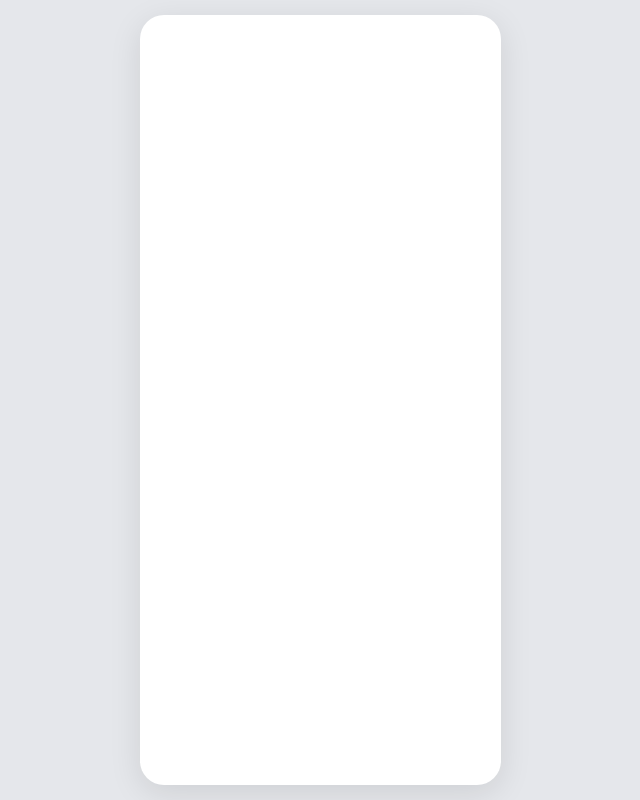
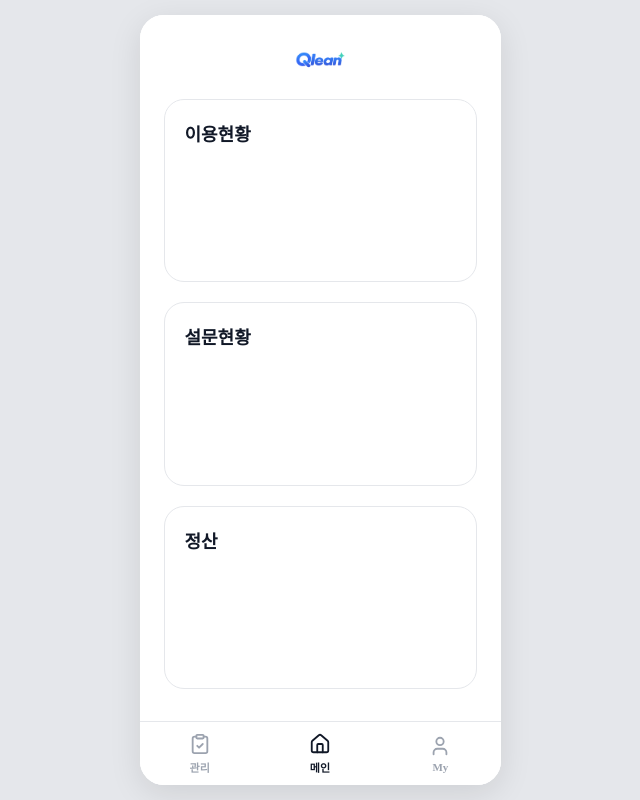
Before and after one commit to SKThon-YAHO/yaho-frontend, a React (Vite) app: page /main in a window 1280 px wide. Before the commit this address had no page. Shown: the whole page, without its empty margins (320-960 px from the left). Built offline with nearby package versions, Linux system fonts and the light colour scheme.

Commit message:
✨ Feat: 회원 메인 페이지 틀 및 라우팅 구현

```diff
--- a/src/App.jsx
+++ b/src/App.jsx
@@ -1,6 +1,13 @@
 import { BrowserRouter, Routes, Route } from 'react-router-dom'
 import styled from 'styled-components'
+import Layout from './layout/Layout'
 import LoginPage from './pages/Login/LoginPage'
+import MainPage from './pages/Main/MainPage'
+import UsageStatusPage from './pages/Usage-status/UsageStatusPage'
+import ManagePage from './pages/Manage/ManagePage'
+import CalculatePage from './pages/Calculate/CalculatePage'
+import ReportPage from './pages/Report/ReportPage'
+import MyPage from './pages/My/MyPage'
 
 function App() {
   return (
@@ -9,6 +16,14 @@ function App() {
         <MobileFrame>
           <Routes>
             <Route path="/" element={<LoginPage />} />
+            <Route element={<Layout />}>
+              <Route path="/main" element={<MainPage />} />
+              <Route path="/usage" element={<UsageStatusPage />} />
+              <Route path="/manage" element={<ManagePage />} />
+              <Route path="/calculate" element={<CalculatePage />} />
+              <Route path="/report" element={<ReportPage />} />
+              <Route path="/my" element={<MyPage />} />
+            </Route>
           </Routes>
         </MobileFrame>
       </Viewport>
@@ -32,8 +47,7 @@ const MobileFrame = styled.div`
   width: 361px;
   height: 770px;
   flex-shrink: 0;
-  overflow-x: hidden;
-  overflow-y: auto;
+  overflow: hidden;
   border-radius: 24px;
   background-color: #ffffff;
   box-shadow: 0 8px 32px rgba(0, 0, 0, 0.1);
--- /dev/null
+++ b/src/common/Footer/Footer.jsx
@@ -0,0 +1,53 @@
+import { NavLink } from 'react-router-dom'
+import styled from 'styled-components'
+import { ClipboardCheck, House, User } from 'lucide-react'
+
+const TABS = [
+  { label: '관리', path: '/report', Icon: ClipboardCheck },
+  { label: '메인', path: '/main', Icon: House },
+  { label: 'My', path: '/my', Icon: User },
+]
+
+export default function Footer() {
+  return (
+    <Wrapper>
+      {TABS.map(({ label, path, Icon }) => (
+        <Tab key={path} to={path} draggable={false}>
+          <Icon size={22} strokeWidth={2} />
+          <Label>{label}</Label>
+        </Tab>
+      ))}
+    </Wrapper>
+  )
+}
+
+const Wrapper = styled.footer`
+  height: 64px;
+  flex-shrink: 0;
+  border-top: 1px solid #e5e7eb;
+  background-color: #ffffff;
+  display: flex;
+  user-select: none;
+`
+
+const Tab = styled(NavLink)`
+  flex: 1;
+  display: flex;
+  flex-direction: column;
+  align-items: center;
+  justify-content: center;
+  gap: 4px;
+  color: #9ca3af;
+  text-decoration: none;
+  -webkit-tap-highlight-color: transparent;
+  cursor: pointer;
+
+  &.active {
+    color: #111827;
+  }
+`
+
+const Label = styled.span`
+  font-size: 11px;
+  font-weight: 600;
+`
--- /dev/null
+++ b/src/common/Header/Header.jsx
@@ -0,0 +1,25 @@
+import styled from 'styled-components'
+import logo from '../../assets/images/qlean-logo.png'
+
+export default function Header() {
+  return (
+    <Wrapper>
+      <Logo src={logo} alt="Qlean" />
+    </Wrapper>
+  )
+}
+
+const Wrapper = styled.header`
+  height: 72px;
+  padding: 16px 16px 0;
+  flex-shrink: 0;
+  display: flex;
+  align-items: center;
+  justify-content: center;
+  background-color: #ffffff;
+`
+
+const Logo = styled.img`
+  height: 28px;
+  width: auto;
+`
--- /dev/null
+++ b/src/components/Card/MenuCard.jsx
@@ -0,0 +1,38 @@
+import styled from 'styled-components'
+
+export default function MenuCard({ title, onClick }) {
+  return (
+    <Card type="button" onClick={onClick}>
+      <Title>{title}</Title>
+    </Card>
+  )
+}
+
+const Card = styled.button`
+  width: 100%;
+  flex: 1;
+  min-height: 0;
+  border: 1px solid #e5e7eb;
+  border-radius: 20px;
+  background-color: #ffffff;
+  padding: 20px;
+  text-align: left;
+  cursor: pointer;
+  display: flex;
+  flex-direction: column;
+  transition: background-color 0.15s ease;
+
+  &:hover {
+    background-color: #f9fafb;
+  }
+
+  &:active {
+    background-color: #f3f4f6;
+  }
+`
+
+const Title = styled.span`
+  color: #111827;
+  font-size: 18px;
+  font-weight: 700;
+`
--- a/src/index.css
+++ b/src/index.css
@@ -18,3 +18,13 @@ input,
 button {
   font: inherit;
 }
+
+/* 스크롤은 유지하되 스크롤바는 전역에서 숨김 */
+* {
+  scrollbar-width: none;
+  -ms-overflow-style: none;
+}
+
+*::-webkit-scrollbar {
+  display: none;
+}
--- /dev/null
+++ b/src/layout/Layout.jsx
@@ -0,0 +1,57 @@
+import { Outlet, useLocation } from 'react-router-dom'
+import styled, { keyframes } from 'styled-components'
+import Header from '../common/Header/Header'
+import Footer from '../common/Footer/Footer'
+
+export default function Layout() {
+  const { pathname } = useLocation()
+
+  return (
+    <Container>
+      <Header />
+      <Content>
+        <Page key={pathname}>
+          <Outlet />
+        </Page>
+      </Content>
+      <Footer />
+    </Container>
+  )
+}
+
+const fadeIn = keyframes`
+  from {
+    opacity: 0;
+    transform: translateY(6px);
+  }
+  to {
+    opacity: 1;
+    transform: translateY(0);
+  }
+`
+
+const Container = styled.div`
+  width: 100%;
+  height: 100%;
+  background-color: #ffffff;
+  display: flex;
+  flex-direction: column;
+`
+
+const Content = styled.main`
+  flex: 1;
+  min-height: 0;
+  overflow: hidden;
+  display: flex;
+  flex-direction: column;
+`
+
+const Page = styled.div`
+  flex: 1;
+  min-height: 0;
+  overflow-x: hidden;
+  overflow-y: auto;
+  display: flex;
+  flex-direction: column;
+  animation: ${fadeIn} 0.35s ease-out;
+`
--- /dev/null
+++ b/src/pages/Calculate/CalculatePage.jsx
@@ -0,0 +1,20 @@
+import styled from 'styled-components'
+
+export default function CalculatePage() {
+  return (
+    <Content>
+      <Title>정산</Title>
+    </Content>
+  )
+}
+
+const Content = styled.div`
+  padding: 24px 16px;
+`
+
+const Title = styled.h1`
+  margin: 0;
+  color: #111827;
+  font-size: 20px;
+  font-weight: 700;
+`
--- /dev/null
+++ b/src/pages/Main/MainPage.jsx
@@ -0,0 +1,29 @@
+import { useNavigate } from 'react-router-dom'
+import styled from 'styled-components'
+import MenuCard from '../../components/Card/MenuCard'
+
+const MENUS = [
+  { title: '이용현황', path: '/usage' },
+  { title: '설문현황', path: '/manage' },
+  { title: '정산', path: '/calculate' },
+]
+
+export default function MainPage() {
+  const navigate = useNavigate()
+
+  return (
+    <CardList>
+      {MENUS.map((menu) => (
+        <MenuCard key={menu.path} title={menu.title} onClick={() => navigate(menu.path)} />
+      ))}
+    </CardList>
+  )
+}
+
+const CardList = styled.div`
+  flex: 1;
+  padding: 12px 24px 32px;
+  display: flex;
+  flex-direction: column;
+  gap: 20px;
+`
--- /dev/null
+++ b/src/pages/Manage/ManagePage.jsx
@@ -0,0 +1,20 @@
+import styled from 'styled-components'
+
+export default function ManagePage() {
+  return (
+    <Content>
+      <Title>설문현황</Title>
+    </Content>
+  )
+}
+
+const Content = styled.div`
+  padding: 24px 16px;
+`
+
+const Title = styled.h1`
+  margin: 0;
+  color: #111827;
+  font-size: 20px;
+  font-weight: 700;
+`
--- /dev/null
+++ b/src/pages/My/MyPage.jsx
@@ -0,0 +1,20 @@
+import styled from 'styled-components'
+
+export default function MyPage() {
+  return (
+    <Content>
+      <Title>My</Title>
+    </Content>
+  )
+}
+
+const Content = styled.div`
+  padding: 24px 16px;
+`
+
+const Title = styled.h1`
+  margin: 0;
+  color: #111827;
+  font-size: 20px;
+  font-weight: 700;
+`
--- /dev/null
+++ b/src/pages/Report/ReportPage.jsx
@@ -0,0 +1,20 @@
+import styled from 'styled-components'
+
+export default function ReportPage() {
+  return (
+    <Content>
+      <Title>관리</Title>
+    </Content>
+  )
+}
+
+const Content = styled.div`
+  padding: 24px 16px;
+`
+
+const Title = styled.h1`
+  margin: 0;
+  color: #111827;
+  font-size: 20px;
+  font-weight: 700;
+`
--- /dev/null
+++ b/src/pages/Usage-status/UsageStatusPage.jsx
@@ -0,0 +1,20 @@
+import styled from 'styled-components'
+
+export default function UsageStatusPage() {
+  return (
+    <Content>
+      <Title>이용현황</Title>
+    </Content>
+  )
+}
+
+const Content = styled.div`
+  padding: 24px 16px;
+`
+
+const Title = styled.h1`
+  margin: 0;
+  color: #111827;
+  font-size: 20px;
+  font-weight: 700;
+`
```
